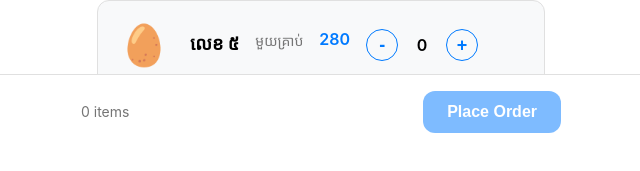
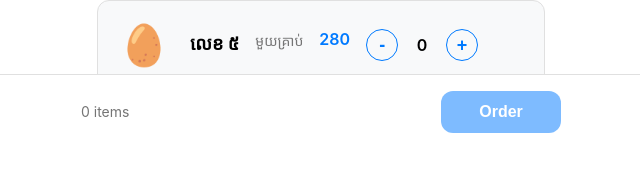
Before and after one commit to chhengsokkhai-cpu/egg_order_app, a website: page index.html in a window 1280 px wide. Shown: the part 651-822 px from the top of the page, without its empty margins (319-959 px from the left). Drawn offline with Linux system fonts and the light colour scheme; a script that the page names is missing.

Commit message:
Change button text from 'Place Order' to 'Order'

```diff
--- a/index.html
+++ b/index.html
@@ -95,7 +95,7 @@
                     <span class="cart-count">0 items</span>
                 </div>
                 <button id="checkout-btn" class="checkout-btn" onclick="checkout()" disabled>
-                    Place Order
+                    Order
                 </button>
             </div>
         </footer>
```
Also changed, not shown: public/index.html (+1 -1 lines).
